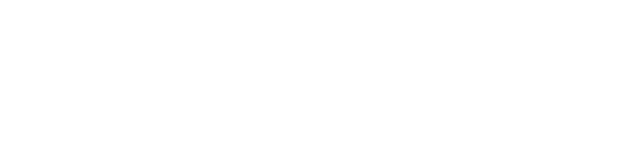
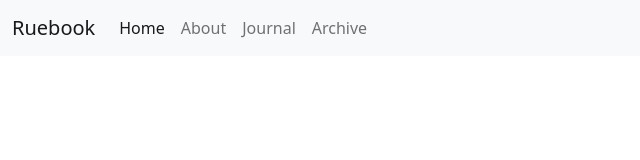
Before and after one commit to synkathairo/ruebook, a website: page journal.html in a window 1280 px wide. Shown: the whole page, without its empty margins (0-640 px from the left). Drawn offline with nearby package versions, Linux system fonts and the light colour scheme.

Commit message:
Update journal.html

```diff
--- a/journal.html
+++ b/journal.html
@@ -10,7 +10,7 @@
 	<title>Ruebook</title>
 </head>
 <body>
-	<!-- <nav class="navbar navbar-expand-lg navbar-light bg-light">
+	<nav class="navbar navbar-expand-lg navbar-light bg-light">
 		<div class="container-fluid">
 		  <a class="navbar-brand" href="#">Ruebook</a>
 		  <button class="navbar-toggler" type="button" data-bs-toggle="collapse" data-bs-target="#navbarNavAltMarkup" aria-controls="navbarNavAltMarkup" aria-expanded="false" aria-label="Toggle navigation">
@@ -26,7 +26,7 @@
 		  </div>
 		</div>
 	  </nav>
-	  <div class="form-group">
+	  <!-- <div class="form-group">
 		<label for="exampleFormControlTextarea1">Example textarea</label>
 		<textarea class="form-control" id="exampleFormControlTextarea1" rows="3"></textarea>
 	  </div> -->
```
